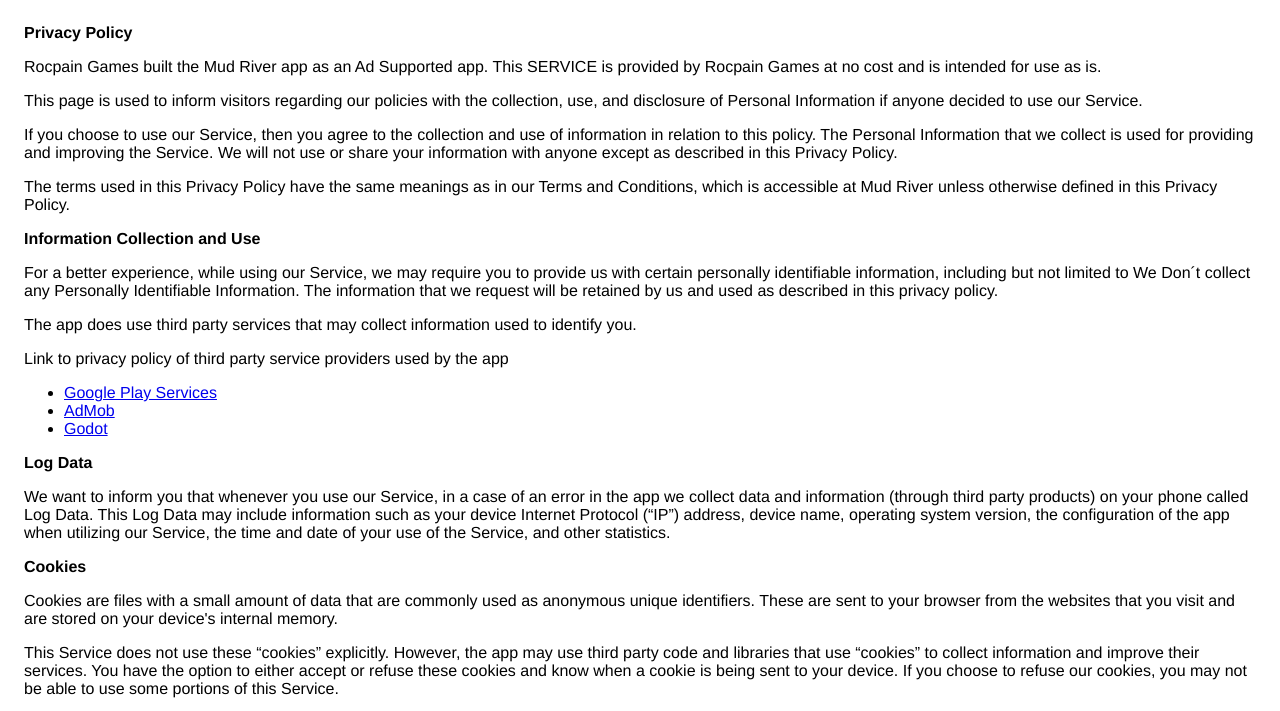
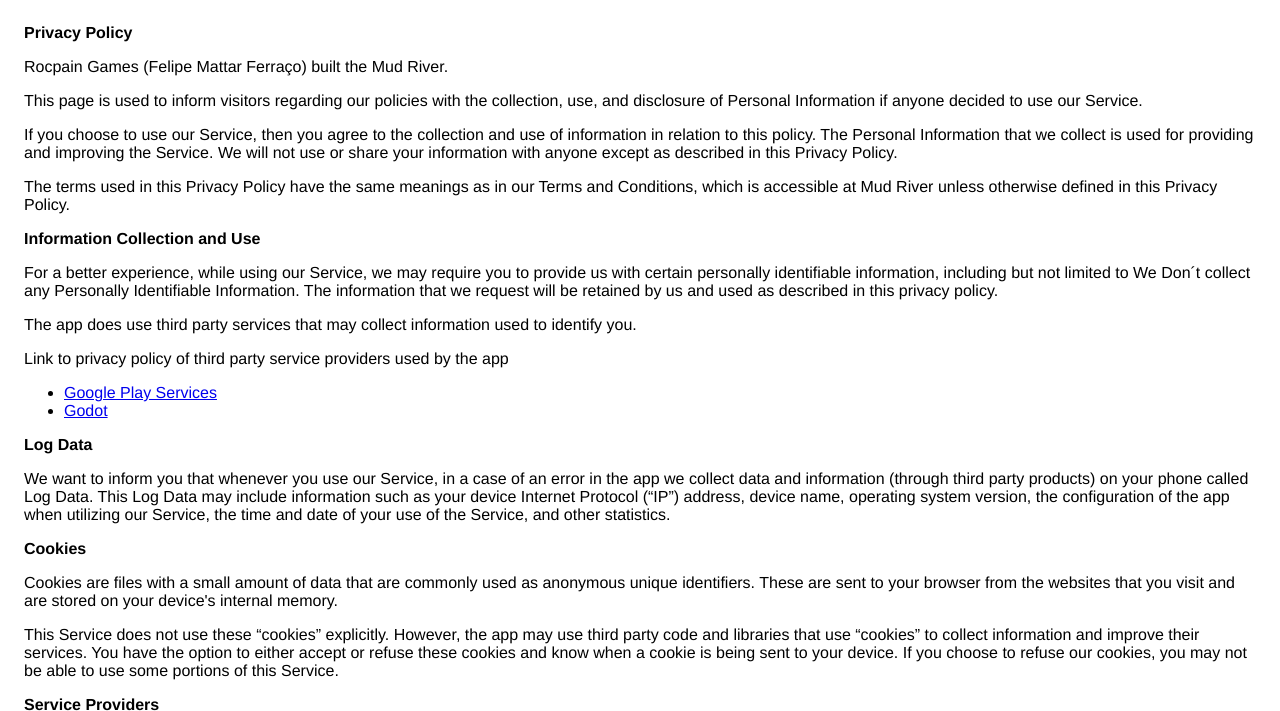
Before and after one commit to felipemattar/rocpainsite, a plain HTML site: page privacy_policy.html in a window 1280 px wide. Shown: the top 711 px of the page. Drawn offline with Linux system fonts and the light colour scheme.

Commit message:
Update privacy_policy.html

```diff
--- a/privacy_policy.html
+++ b/privacy_policy.html
@@ -8,10 +8,7 @@
     </head>
     <body>
     <strong>Privacy Policy</strong> <p>
-                  Rocpain Games built the Mud River app as
-                  an Ad Supported app. This SERVICE is provided by
-                  Rocpain Games at no cost and is intended for use as
-                  is.
+                  Rocpain Games (Felipe Mattar Ferraço) built the Mud River.
                 </p> <p>
                   This page is used to inform visitors regarding our
                   policies with the collection, use, and disclosure of Personal
@@ -37,7 +34,7 @@
                   </p> <p>
                     Link to privacy policy of third party service providers used
                     by the app
-                  </p> <ul><li><a href="https://www.google.com/policies/privacy/" target="_blank" rel="noopener noreferrer">Google Play Services</a></li><li><a href="https://support.google.com/admob/answer/6128543?hl=en" target="_blank" rel="noopener noreferrer">AdMob</a></li><!----><!----><!----><!----><!----><!----><!----><!----><!----><!----><!----><!----><!----><!----><!----><!----><!----><!----><!----><!----><!----><!----><li><a href="https://godotengine.org/privacy-policy" target="_blank" rel="noopener noreferrer">Godot</a></li><!----><!----></ul></div> <p><strong>Log Data</strong></p> <p>
+                  </p> <ul><li><a href="https://www.google.com/policies/privacy/" target="_blank" rel="noopener noreferrer">Google Play Services</a></li><!----><!----><!----><!----><!----><!----><!----><!----><!----><!----><!----><!----><!----><!----><!----><!----><!----><!----><!----><!----><!----><!----><li><a href="https://godotengine.org/privacy-policy" target="_blank" rel="noopener noreferrer">Godot</a></li><!----><!----></ul></div> <p><strong>Log Data</strong></p> <p>
                   We want to inform you that whenever you
                   use our Service, in a case of an error in the app
                   we collect data and information (through third party
```
